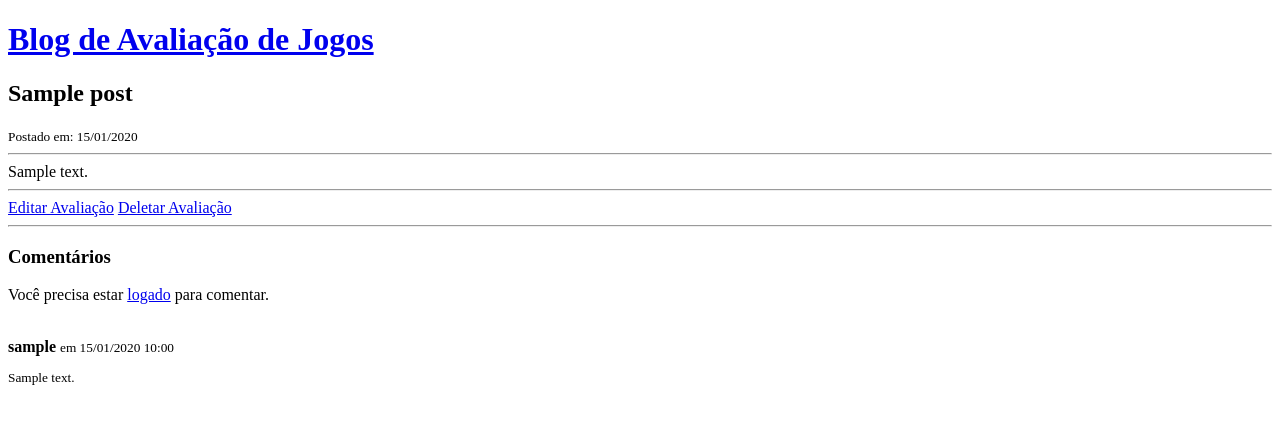
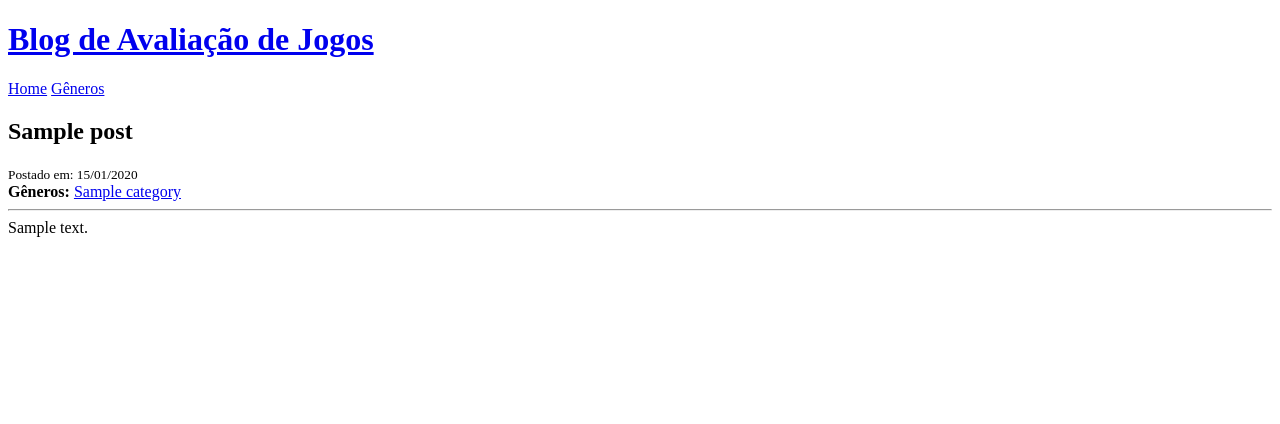
Before and after one commit to angjunior74/django-game-review, a Django app: page /post/1/ in a window 1280 px wide. Shown: the top 424 px of the page. Run offline with Django 5.2, Linux system fonts and the light colour scheme; tables that the repository leaves empty hold one stand-in row (values such as "Sample post").

Commit message:
Implementa sistema de categorias de posts

```diff
--- a/core/admin.py
+++ b/core/admin.py
@@ -1,5 +1,6 @@
 from django.contrib import admin
-from .models import Post, Comment
+from .models import Post, Comment, Category
 
 admin.site.register(Post)
 admin.site.register(Comment)
+admin.site.register(Category)
--- a/core/models.py
+++ b/core/models.py
@@ -1,10 +1,22 @@
 from django.db import models
 from django.conf import settings
 
+class Category(models.Model):
+    name = models.CharField(max_length=100, verbose_name="Nome do Gênero")
+    description = models.TextField(blank=True, null=True, verbose_name="Descrição")
+
+    def __str__(self):
+        return self.name
+
+    class Meta:
+        verbose_name = "Categoria"
+        verbose_name_plural = "Categorias"
+
 class Post(models.Model):
     title = models.CharField(max_length=200, verbose_name="Título do Jogo")
-    content = models.TextField(verbose_name="Avaliação") # Armazenará HTML
+    content = models.TextField(verbose_name="Avaliação")
     created_at = models.DateTimeField(auto_now_add=True, verbose_name="Data de Postagem")
+    categories = models.ManyToManyField(Category, related_name='posts', verbose_name="Gêneros")
 
     def __str__(self):
         return self.title
--- a/core/urls.py
+++ b/core/urls.py
@@ -11,4 +11,6 @@ urlpatterns = [
     path('post/<int:pk>/edit/', views.PostUpdateView.as_view(), name='post_update'),
     path('post/<int:pk>/delete/', views.PostDeleteView.as_view(), name='post_delete'),
     path('post/<int:pk>/comment/', views.add_comment, name='add_comment'),
+    path('categories/', views.CategoryListView.as_view(), name='category_list'),
+    path('category/<int:pk>/', views.CategoryDetailView.as_view(), name='category_detail'),
 ]
--- a/core/views.py
+++ b/core/views.py
@@ -3,7 +3,7 @@
 from django.views.generic import ListView, DetailView
 from django.views.generic.edit import CreateView, UpdateView, DeleteView
 from django.urls import reverse_lazy
-from .models import Post
+from .models import Post, Comment, Category
 from .forms import PostForm, CommentForm
 from django.shortcuts import render, redirect, get_object_or_404
 from django.contrib.auth.decorators import login_required
@@ -57,3 +57,19 @@ def add_comment(request, pk):
             return redirect('post_detail', pk=post.pk)
     else:
         return redirect('post_detail', pk=post.pk)
+
+
+class CategoryListView(ListView):
+    model = Category
+    template_name = 'core/category_list.html'
+    context_object_name = 'categories'
+
+class CategoryDetailView(DetailView):
+    model = Category
+    template_name = 'core/category_detail.html'
+    context_object_name = 'category'
+
+    def get_context_data(self, **kwargs):
+        context = super().get_context_data(**kwargs)
+        context['posts'] = self.object.posts.all().order_by('-created_at')
+        return context
--- a/templates/base.html
+++ b/templates/base.html
@@ -6,6 +6,10 @@
 <body>
     <header>
         <h1><a href="{% url 'post_list' %}">Blog de Avaliação de Jogos</a></h1>
+        <nav>
+    <a href="{% url 'post_list' %}">Home</a>
+    <a href="{% url 'category_list' %}">Gêneros</a>
+</nav>
     </header>
     <main>
         {% block content %}
--- a/templates/core/post_detail.html
+++ b/templates/core/post_detail.html
@@ -3,36 +3,19 @@
 {% block content %}
     <h2>{{ post.title }}</h2>
     <small>Postado em: {{ post.created_at|date:"d/m/Y" }}</small>
+
+    <div>
+        <strong>Gêneros:</strong>
+        {% for category in post.categories.all %}
+            <a href="{% url 'category_detail' category.pk %}">{{ category.name }}</a>{% if not forloop.last %}, {% endif %}
+        {% empty %}
+            Nenhum gênero.
+        {% endfor %}
+    </div>
+
     <hr>
     <div>
         {{ post.content|safe }}
     </div>
-    <hr>
-    <a href="{% url 'post_update' post.pk %}">Editar Avaliação</a>
-    <a href="{% url 'post_delete' post.pk %}">Deletar Avaliação</a>
 
-    <hr>
-
-    <h3>Comentários</h3>
-
-    {% if user.is_authenticated %}
-        <form action="{% url 'add_comment' post.pk %}" method="POST">
-            {% csrf_token %}
-            {{ form.as_p }} <button type="submit">Enviar Comentário</button>
-        </form>
-    {% else %}
-        <p>Você precisa estar <a href="{% url 'admin:login' %}">logado</a> para comentar.</p>
-    {% endif %}
-
-    <br>
-
-    {% for comment in post.comments.all|dictsortreversed:"created_at" %}
-        <article>
-            <strong>{{ comment.author.username }}</strong>
-            <small>em {{ comment.created_at|date:"d/m/Y H:i" }}</Nsmall>
-            <p>{{ comment.text|linebreaks }}</p>
-        </article>
-    {% empty %}
-        <p>Ainda não há comentários. Seja o primeiro!</p>
-    {% endfor %}
     {% endblock %}
```
Also changed, not shown: templates/core/category_detail.html (added, +19 -0 lines), templates/core/category_list.html (added, +14 -0 lines), core/migrations/0003_category_post_categories.py (added).
